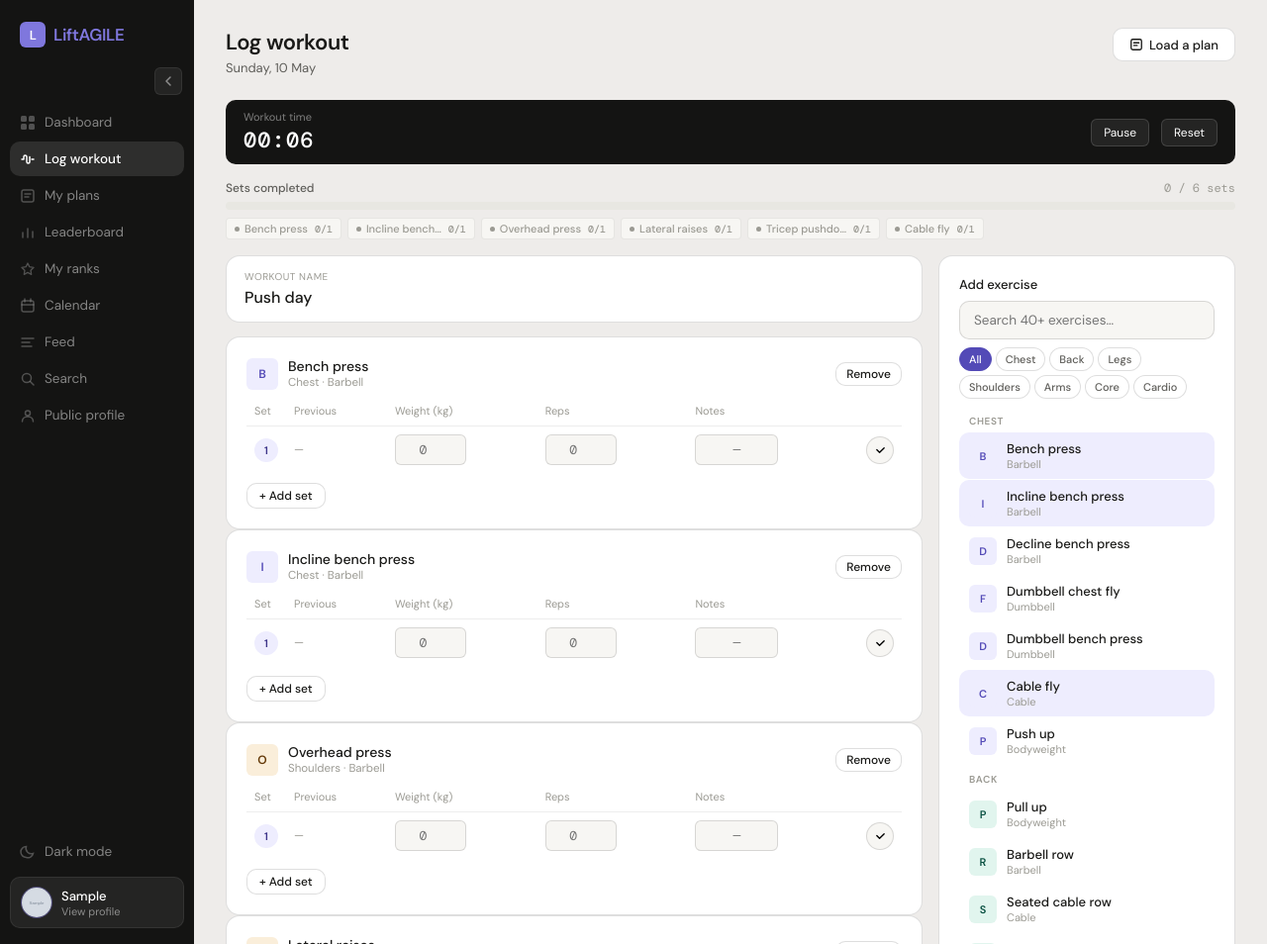
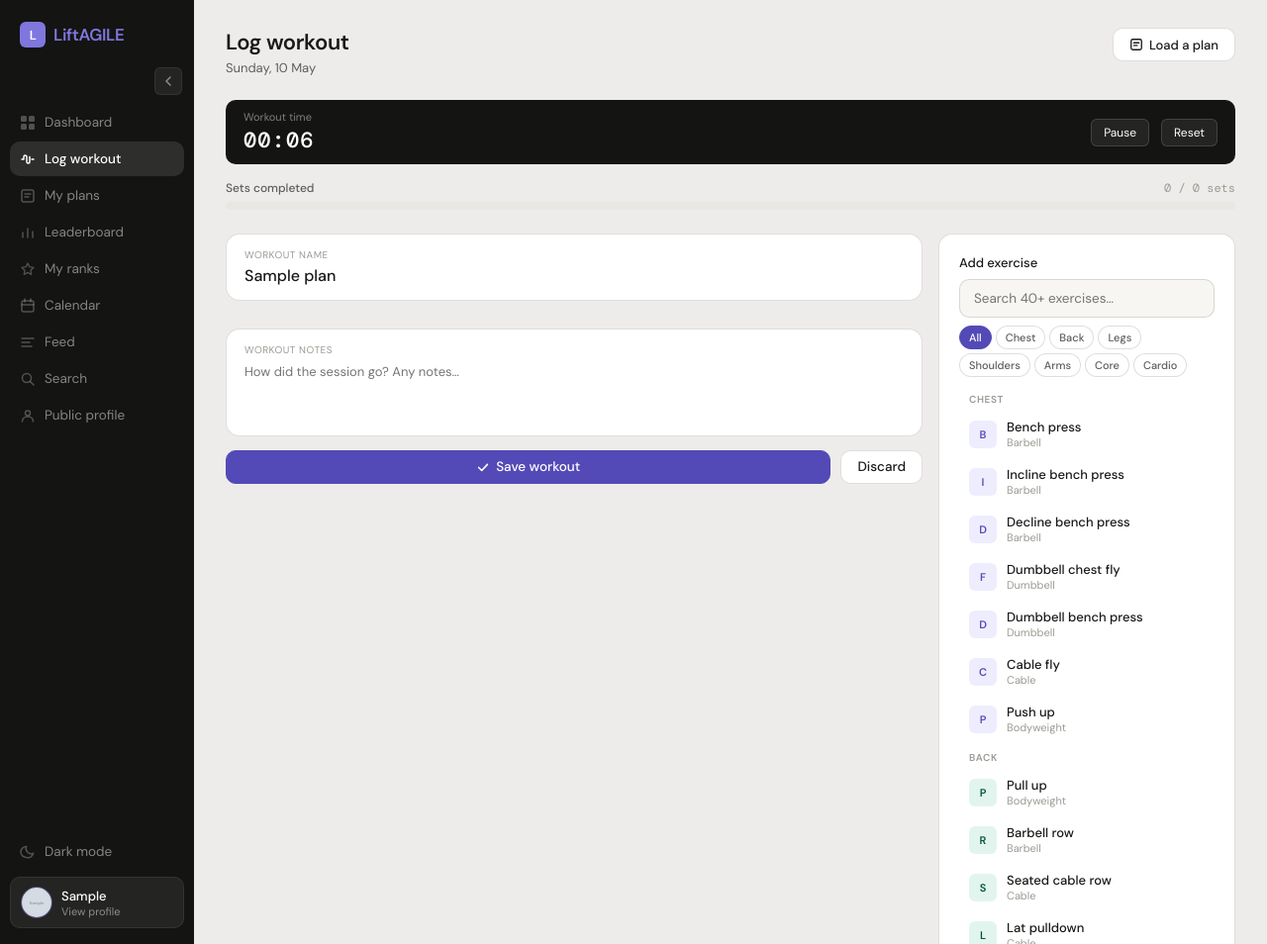
Before and after one commit to pat-caputi/agile-web-development, a Flask app: page /log_workout?custom_plan_id=1 in a window 1280 px wide. Shown: the whole page at 99% size. Run offline with Flask 3, Linux system fonts and the light colour scheme; the visitor is signed in with stand-in values (Sample User, id 1); tables that the repository leaves empty hold one stand-in row (values such as "Sample post"); grey boxes marked "Sample" are stand-in pictures.

Commit message:
Fixed custom workout plans loading correct exercises in log workout

```diff
--- a/app.py
+++ b/app.py
@@ -670,8 +670,24 @@
 
     today = datetime.now()
 
-    selected_plan_key = request.args.get("plan", "push")
-    selected_plan = PLANS_DATA.get(selected_plan_key, PLANS_DATA["push"])
+    custom_plan_id = request.args.get("custom_plan_id")
+
+    if custom_plan_id:
+        custom_plan = WorkoutPlan.query.filter_by(
+            id=custom_plan_id,
+            user_id=session['user_id']
+        ).first()
+
+        if custom_plan:
+            selected_plan = {
+                "name": custom_plan.title,
+                "exercises": [e.strip() for e in custom_plan.description.split(",") if e.strip()]
+            }
+        else:
+            selected_plan = PLANS_DATA["push"]
+    else:
+        selected_plan_key = request.args.get("plan", "push")
+        selected_plan = PLANS_DATA.get(selected_plan_key, PLANS_DATA["push"])
 
     return render_template(
         'log_workout.html',
--- a/templates/log_workout.html
+++ b/templates/log_workout.html
@@ -739,10 +739,17 @@
     item.classList.remove('selected');
   });
 
-  const planKey = new URLSearchParams(window.location.search).get('plan') || 'push';
-  const savedOrder = JSON.parse(localStorage.getItem(`plan-order-${planKey}`));
+  const params = new URLSearchParams(window.location.search);
+  const planKey = params.get('plan');
+  const customPlanId = params.get('custom_plan_id');
 
-  const exercisesToLoad = savedOrder || selectedPlan.exercises;
+  let savedOrder = null;
+
+  if (planKey && !customPlanId) {
+    savedOrder = JSON.parse(localStorage.getItem(`plan-order-${planKey}`));
+  }
+
+const exercisesToLoad = savedOrder || selectedPlan.exercises;
 
   exercisesToLoad.forEach(exerciseName => {
     const target = [...document.querySelectorAll('.exercise-pick-item')].find(item => {
--- a/templates/plans.html
+++ b/templates/plans.html
@@ -294,7 +294,7 @@
             {% for tag in tags %}<span class="plan-tag">{{ tag }}</span>{% endfor %}
           </div>
           <div style="margin-top:auto;padding-top:12px;border-top:0.5px solid var(--border);display:flex;flex-direction:column;gap:8px;">
-            <a href="{{ url_for('log_workout') }}" class="btn btn-primary btn-block" style="font-size:12px;padding:6px 14px;">
+            <a href="{{ url_for('log_workout', custom_plan_id=plan.id) }}" class="btn btn-primary btn-block" style="font-size:12px;padding:6px 14px;">
               <svg width="13" height="13" viewBox="0 0 16 16" fill="none"><path d="M2 8h2m8 0h2M4 8V5.5a1.5 1.5 0 013 0v5a1.5 1.5 0 003 0V5.5" stroke="currentColor" stroke-width="1.5" stroke-linecap="round"/></svg>
               Start this plan
             </a>
```
